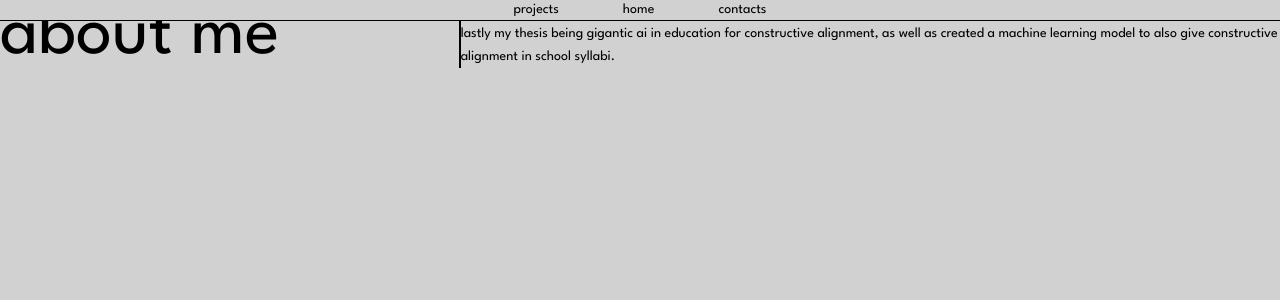
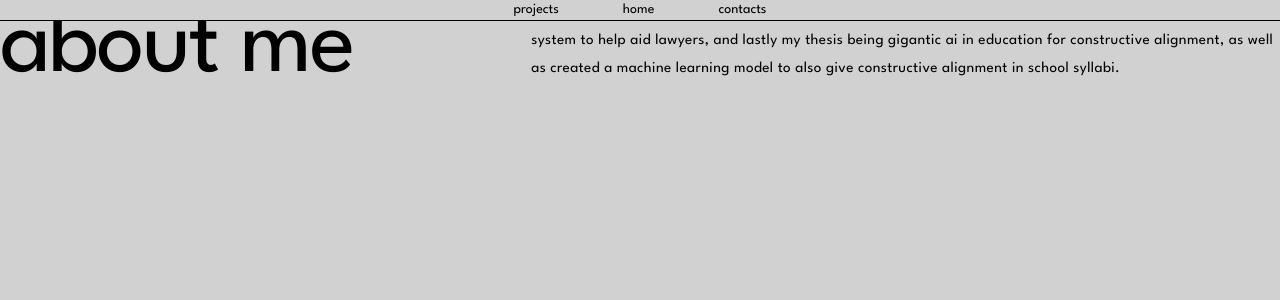
Before and after one commit to mesc03/personal-portfolio, a Next.js app in the folder personalportfolio/: page / in a window 1280 px wide. Shown: the top 300 px of the page. Built offline with nearby package versions, Linux system fonts and the light colour scheme.

Commit message:
feat: update layout and styles for main content section in personal portfolio

```diff
--- a/personalportfolio/app/page.tsx
+++ b/personalportfolio/app/page.tsx
@@ -25,19 +25,19 @@
       </nav>
 
       {/* Main Content */}
-      <main className="pt-32 px-8 pb-16">
-        <div className="max-w-7xl mx-auto">
-          <div className="flex flex-col md:flex-row gap-12 items-start">
+      <main className="pt-20 px-12 pb-16">
+        <div className="max-w-[1400px] mx-auto">
+          <div className="flex flex-col md:flex-row gap-32 items-start min-h-[70vh]">
             {/* Left side - Title */}
-            <div className="md:w-1/3">
-              <h1 className="text-6xl md:text-7xl font-normal lowercase">
+            <div className="md:w-[35%] pt-12">
+              <h1 className="text-[5rem] md:text-[6rem] leading-none font-normal lowercase tracking-tight">
                 about me
               </h1>
             </div>
 
             {/* Right side - Description */}
-            <div className="md:w-2/3 border-l-2 border-black pl-8">
-              <p className="text-sm leading-relaxed">
+            <div className="md:w-[65%] pt-12">
+              <p className="text-[0.95rem] leading-[1.8] tracking-wide">
                 throughout my college years, i have done different projects that involved ai for strategy and
                 integrating it in a system to help aid lawyers, and lastly my thesis being gigantic ai in
                 education for constructive alignment, as well as created a machine learning model to also give
```
